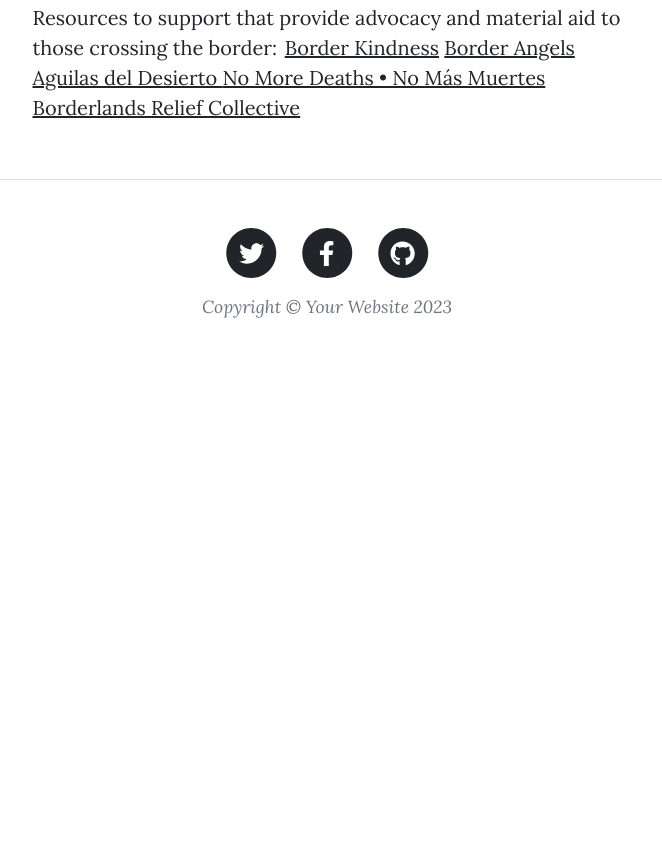
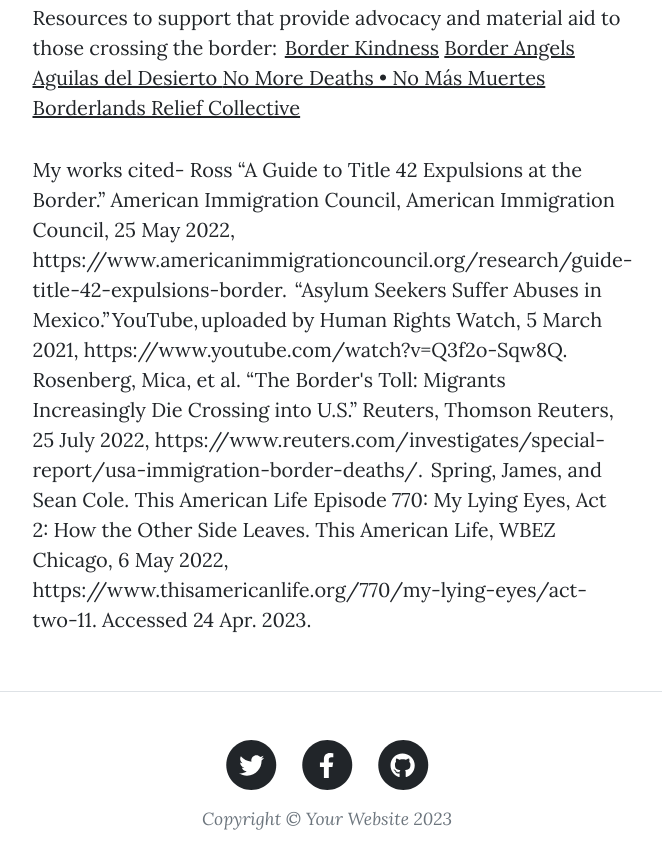
Before and after one commit to Connorrrrrrrr/ISS210SS23Sec005Team33, a plain HTML site: page about.html in a window 1280 px wide. Shown: the part 2716-3584 px from the top of the page, without its empty margins (313-975 px from the left). Before the commit the page ends 3084 px from the top, so only its background shows below. Drawn offline with nearby package versions, Linux system fonts and the light colour scheme.

Commit message:
Adds works cited to the "about" page

```diff
--- a/about.html
+++ b/about.html
@@ -87,6 +87,17 @@
 
 
                          </p>
+                         <p> My works cited- Ross
+
+
+
+                            “A Guide to Title 42 Expulsions at the Border.” American Immigration Council, American Immigration Council, 25 May 2022, https://www.americanimmigrationcouncil.org/research/guide-title-42-expulsions-border.
+
+                            “Asylum Seekers Suffer Abuses in Mexico.” YouTube, uploaded by Human Rights Watch, 5 March 2021, https://www.youtube.com/watch?v=Q3f2o-Sqw8Q.
+
+                            Rosenberg, Mica, et al. “The Border's Toll: Migrants Increasingly Die Crossing into U.S.” Reuters, Thomson Reuters, 25 July 2022, https://www.reuters.com/investigates/special-report/usa-immigration-border-deaths/.
+
+                            Spring, James, and Sean Cole. This American Life Episode 770: My Lying Eyes, Act 2: How the Other Side Leaves. This American Life, WBEZ Chicago, 6 May 2022, https://www.thisamericanlife.org/770/my-lying-eyes/act-two-11. Accessed 24 Apr. 2023.   </p>
                     </div>
                 </div>
             </div>
```
